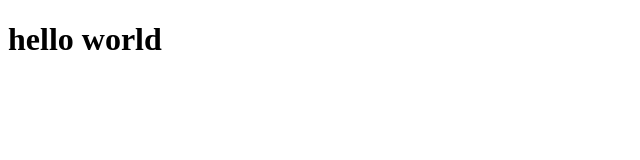
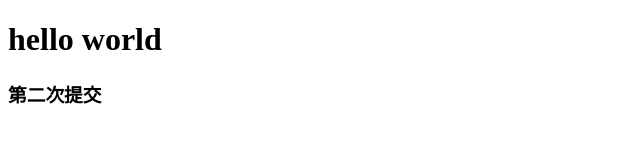
Before and after one commit to caipenga/fe_one, a plain HTML site: page index.html in a window 1280 px wide. Shown: the whole page, without its empty margins (0-640 px from the left). Drawn offline with Linux system fonts and the light colour scheme.

Commit message:
第二次提交

```diff
--- a/index.html
+++ b/index.html
@@ -8,5 +8,6 @@
 </head>
 <body>
     <h1>hello world</h1>
+    <h3>第二次提交</h3>
 </body>
 </html>
```
